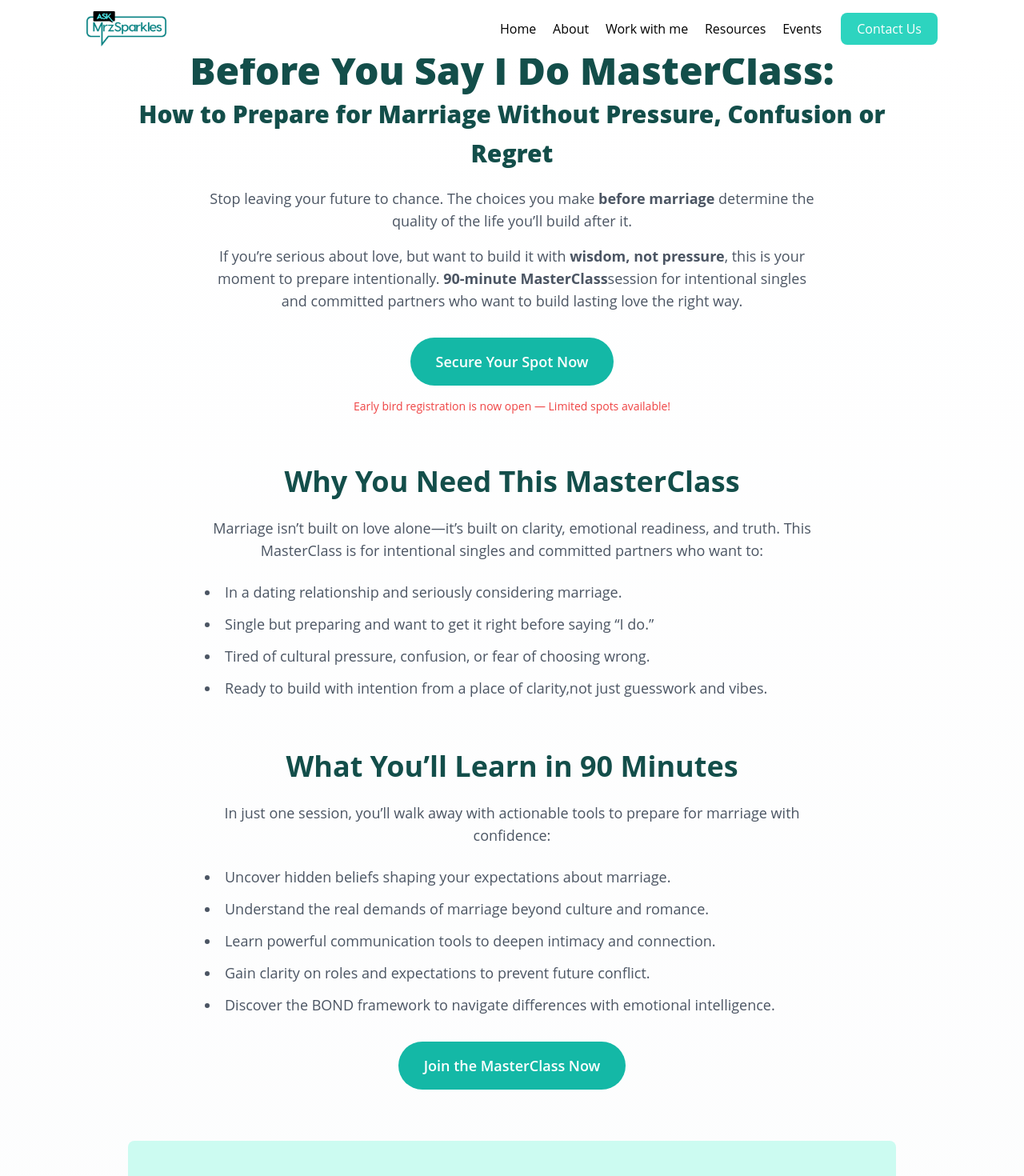
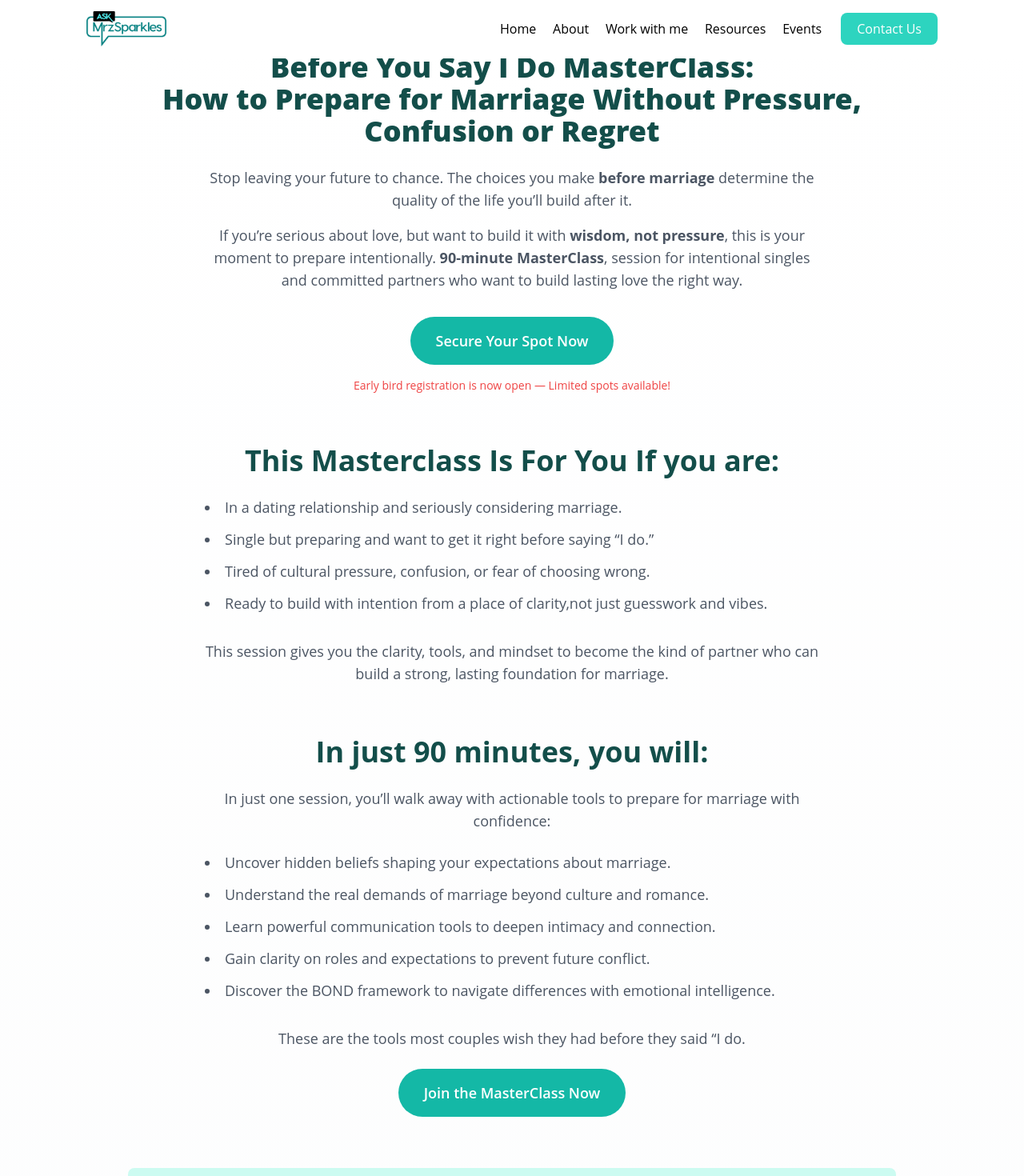
Before and after one commit to BpurpleHq/ams, a Next.js app: page /bysid in a window 1280 px wide. Shown: the top 1470 px of the page at 80% size. Built offline with nearby package versions, Linux system fonts and the light colour scheme; a web font is replaced by a local one.

Commit message:
bysid-updated

```diff
--- a/components/bysid.tsx
+++ b/components/bysid.tsx
@@ -14,17 +14,15 @@ const BeforeYouSayIDo = () => {
       <div className="max-w-5xl mx-auto px-4 sm:px-6 lg:px-8">
         {/* Hero Section */}
         <div className="text-center">
-          <h1 className="text-4xl md:text-5xl font-extrabold text-teal-900 mb-6 leading-tight">
-            Before You Say I Do MasterClass: <br />
-            <span className="text-teal-900 md:text-3xl">How to Prepare for Marriage Without Pressure, Confusion or Regret</span>
+          <h1 className="text-xl md:text-4xl font-extrabold text-teal-900 mb-6 leading-tight">Before You Say I Do MasterClass: <br />
+            <span className="text-teal-900">How to Prepare for Marriage Without Pressure, Confusion or Regret</span>
           </h1>
           <p className="text-lg text-gray-600 mb-4 max-w-3xl mx-auto">
             Stop leaving your future to chance. The choices you make <strong>before marriage</strong> determine the quality of the life you’ll build after it.
           </p>
           <p className="text-lg text-gray-600 mb-8 max-w-3xl mx-auto">
             If you’re serious about love, but want to build it with  <strong>wisdom, not pressure</strong>, this is your moment to prepare intentionally.
-             <strong> 90-minute MasterClass</strong>
-            session for intentional singles and committed partners who want to build lasting love the right way.
+             <strong> 90-minute MasterClass</strong>, session for intentional singles and committed partners who want to build lasting love the right way.
 
           </p>
           <div className="flex flex-col items-center">
@@ -42,32 +40,27 @@ const BeforeYouSayIDo = () => {
         {/* Why This MasterClass */}
         <div className="mt-16">
           <h2 className="text-3xl md:text-4xl font-bold text-teal-900 text-center mb-6">
-            Why You Need This MasterClass
+            This Masterclass Is For You If you are:
           </h2>
-          <p className="text-lg text-gray-600 mb-6 max-w-3xl mx-auto text-center">
-            Marriage isn’t built on love alone—it’s built on clarity, emotional readiness, and truth. This MasterClass is for intentional singles and committed partners who want to:
-          </p>
+
 
           <ul className="list-disc list-inside text-lg text-gray-600 mb-8 space-y-3 max-w-3xl mx-auto">
-            <li>
-               In a dating relationship and seriously considering marriage.
-            </li>
-            <li>
-               Single but preparing and want to get it right before saying “I do.”
-            </li>
-            <li>
-               Tired of cultural pressure, confusion, or fear of choosing wrong.
-            </li>
-            <li>Ready to build with intention from a place of clarity,not just guesswork and vibes.
-            </li>
+            <li> In a dating relationship and seriously considering marriage.</li>
+            <li> Single but preparing and want to get it right before saying “I do.” </li>
+            <li> Tired of cultural pressure, confusion, or fear of choosing wrong.</li>
+            <li> Ready to build with intention from a place of clarity,not just guesswork and vibes.</li>
           </ul>
+
+          <p className="text-lg text-gray-600 mb-6 max-w-3xl mx-auto text-center">
+             This session gives you the clarity, tools, and mindset to become the kind
+             of partner who can build a strong, lasting foundation for marriage.
+          </p>
         </div>
 
         {/* What You'll Learn */}
         <div className="mt-16">
           <h2 className="text-3xl md:text-4xl font-bold text-teal-900 text-center mb-6">
-            What You’ll Learn in 90 Minutes
-          </h2>
+            In just 90 minutes, you will: </h2>
           <p className="text-lg text-gray-600 mb-6 max-w-3xl mx-auto text-center">
             In just one session, you’ll walk away with actionable tools to prepare for marriage with confidence:
           </p>
@@ -78,10 +71,13 @@ const BeforeYouSayIDo = () => {
             <li>Gain clarity on roles and expectations to prevent future conflict.</li>
             <li>Discover the BOND framework to navigate differences with emotional intelligence.</li>
           </ul>
+          <p className="text-lg text-gray-600 mb-6 max-w-3xl mx-auto text-center">
+             These are the tools most couples wish they had before they said “I do.
+          </p>
           <div className="text-center">
-            <a
-              href="https://selar.com/singlesmasterclass"
-              className="inline-block bg-teal-500 text-white px-8 py-4 rounded-full text-lg font-semibold"
+            <a href="https://selar.com/singlesmasterclass"
+
+            className="inline-block bg-teal-500 text-white px-8 py-4 rounded-full text-lg font-semibold"
             >
               Join the MasterClass Now
             </a>
@@ -158,7 +154,7 @@ business owners heal from past trauma, build self awareness and position themsel
         {/* Testimonials */}
         <div className="mt-16">
           <h2 className="text-3xl md:text-4xl font-bold text-teal-900 text-center mb-6">
-            What Others Are Saying
+            What others are saying (Testimonial):
           </h2>
           <div className="grid grid-cols-1 md:grid-cols-2 gap-8">
             <div className="bg-white p-6 rounded-lg shadow-md">
@@ -167,6 +163,21 @@ business owners heal from past trauma, build self awareness and position themsel
                 I’ve started applying what I learned, and I’m grateful for the transformation journey that began with MrzSparkles.”
               </p>
               <p className="text-sm font-semibold text-teal-500">Anonymous</p>
+            </div>
+            <div className="bg-white p-6 rounded-lg shadow-md">
+              <p className="text-lg text-gray-600 mb-4">
+                “I wasn't sure I would get much value from the session, but it turned out to be a good experience. I learnt new things about my partner, especially the importance of understanding her
+                love languages, cultural beliefs, and specific traits I need to pay attention to and improve on."
+              </p>
+              <p className="text-sm font-semibold text-teal-500">E.N. Port Harcourt</p>
+            </div>
+            <div className="bg-white p-6 rounded-lg shadow-md">
+              <p className="text-lg text-gray-600 mb-4">
+                "Having a product available for singles was so helpful. The sessions helped me feel validated and gave me the clarity to articulate my thoughts, beliefs, and actions around relationships and marriage. I’m going back into the dating market with more confidence.
+                Just be open-minded, go through the process without expectations, and decide if you want to accept things as they are or take responsibility for changing them."
+
+              </p>
+              <p className="text-sm font-semibold text-teal-500">S. Lagos, Nigeria</p>
             </div>
             <div className="bg-white p-6 rounded-lg shadow-md">
               <p className="text-lg text-gray-600 mb-4">
@@ -186,7 +197,17 @@ business owners heal from past trauma, build self awareness and position themsel
             Why This Matters
           </h2>
           <p className="text-lg text-gray-600 mb-6 max-w-3xl mx-auto">
-            Many enter marriage with unexamined beliefs or avoid crucial conversations about money, roles, or family boundaries. This MasterClass helps you confront those blind spots <strong>before</strong> they become struggles.
+            Many singles step into marriage with cultural or religious beliefs that don’t match real-life partnership.
+            Some rely on love and prayers to fix what honest communication should, while others avoid vital talks about money,
+            roles, or boundaries until it’s too late.
+
+
+          </p>
+          <p className="text-lg text-gray-600 mb-6 max-w-3xl mx-auto">
+
+            This masterclass helps you uncover and address those blind spots before they turn into struggles.
+
+
           </p>
         </div>
 
@@ -196,7 +217,14 @@ business owners heal from past trauma, build self awareness and position themsel
             Ready to Prepare Intentionally?
           </h2>
           <p className="text-lg text-gray-600 mb-6 max-w-3xl mx-auto">
-            Don’t leave your future to chance, culture, or confusion. Secure your seat now and start building a marriage that’s joyful, safe, and lasting.
+            At the end of the masterclass, you’ll also discover how to go deeper with our 1-Month Marriage Preparatory Coaching Program,
+            where each pillar is unpacked with practical tools and guided conversations.
+          </p>
+          <p className="text-lg text-gray-600 mb-6 max-w-3xl mx-auto">
+            But first start here. Start with clarity.
+          </p>
+          <p className="text-lg text-gray-600 mb-6 max-w-3xl mx-auto">
+            Because the difference between a thriving marriage and one filled with regret often lies in how well you prepared before saying “I do.”
           </p>
           <a
             href="https://selar.com/singlesmasterclass"
@@ -205,7 +233,8 @@ business owners heal from past trauma, build self awareness and position themsel
             Register Now
           </a>
           <p className="text-xl font-semibold text-teal-500 mt-8">
-            Prepare wisely. Love intentionally. Build a marriage that lasts.
+            Don’t leave your future to chance or pressure.
+            Click below to secure your seat now.
           </p>
         </div>
       </div>
```
